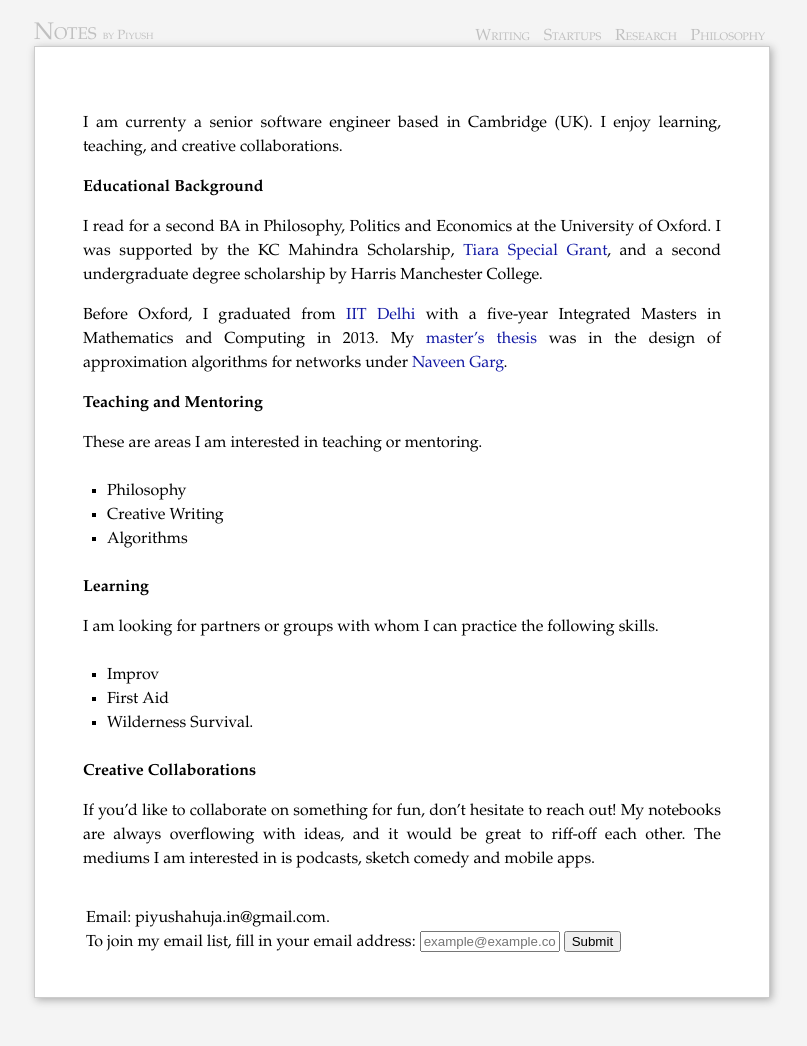
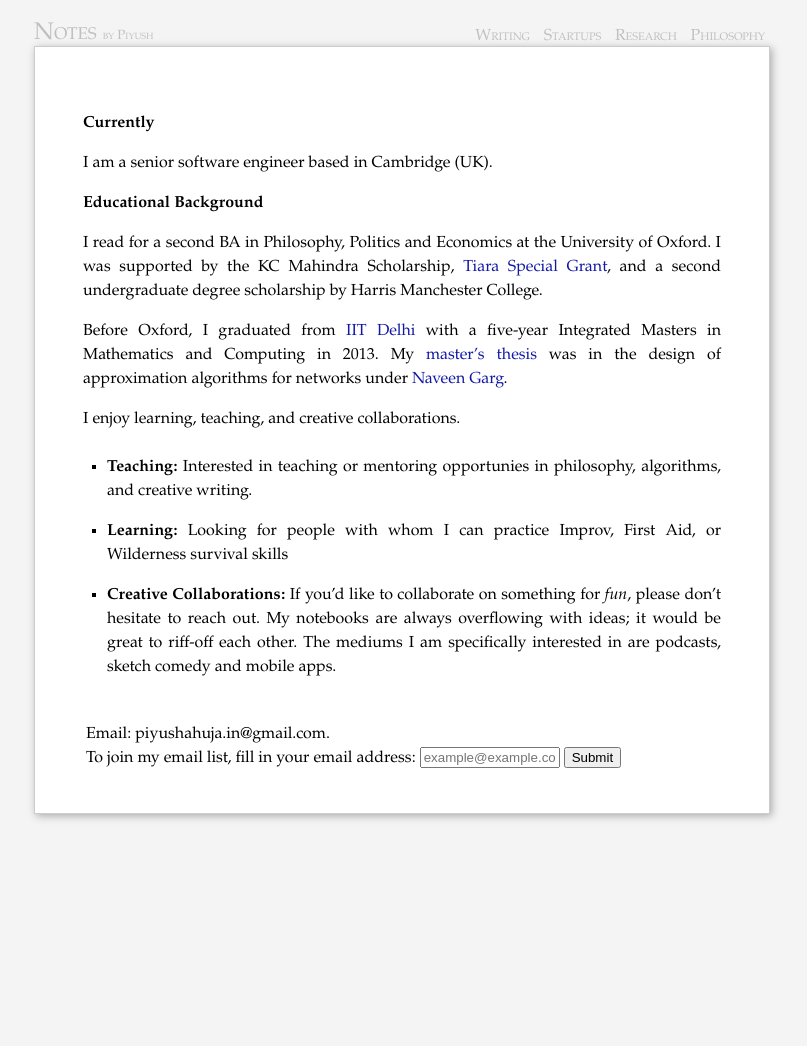
Before and after one commit to piyushahuja/piyushahuja.github.io, a Jekyll site: the page built from index.md, in a window 1280 px wide. Shown: the whole page, without its empty margins (238-1045 px from the left). Built offline with Jekyll 4.4.1, drawn with Linux system fonts in a browser that asks for light colours; after the commit the page ends 900 px from its top, so only the background shows below that.

```diff
--- a/index.md
+++ b/index.md
@@ -8,8 +8,9 @@ section: Home
 
 <!-- <img class='inset right' src='/1.jpg' title='Piyush Ahuja' width='130px' />
  -->
+**Currently**
 
-I am currenty a senior software engineer based in Cambridge (UK). I enjoy learning, teaching, and creative collaborations.
+I am a senior software engineer based in Cambridge (UK).
 
 <!-- My long-term project, [Platonia](https://play.google.com/store/apps/details?id=com.platonialabs.platonia), can now be downloaded on Google playstore. One of the best way to learn is to teach it to someone. Platonia allows you to organize one-on-one meetups with people near you for learning-and-teaching. -->
 **Educational Background**
@@ -22,24 +23,13 @@ Before Oxford, I graduated from [IIT Delhi](https://en.wikipedia.org/wiki/Indian
 <!-- The [work section](/work)  spells out my professional experience in greater detail.
  -->
 
-**Teaching and Mentoring**
+I enjoy learning, teaching, and creative collaborations.
 
-These are areas I am interested in teaching or mentoring.
+- **Teaching:**  Interested in teaching or mentoring opportunies in philosophy, algorithms, and creative writing.
 
-- Philosophy
-- Creative Writing
-- Algorithms
+- **Learning:** Looking for people with whom I can practice Improv, First Aid, or Wilderness survival skills
 
-**Learning**
-
-I am looking for partners or groups with whom I can practice the following skills.
-- Improv
-- First Aid
-- Wilderness Survival.
-
-**Creative Collaborations**
-
-If you'd like to collaborate on something for fun, don't hesitate to reach out! My notebooks are always overflowing with ideas, and it would be great to riff-off each other. The mediums I am interested in is podcasts, sketch comedy and mobile apps.
+- **Creative Collaborations:** If you'd like to collaborate on something for *fun*, please don't hesitate to reach out. My notebooks are always overflowing with ideas; it would be great to riff-off each other. The mediums I am specifically interested in are podcasts, sketch comedy and mobile apps.
 
 {% include email-subscribe.html %}
 
```
Also changed, not shown: _posts/journal/2019-10-26-math-academia.md (+3 -1 lines), _posts/journal/2019-12-29-against-desires.md (+2 -1 lines), _posts/journal/2020-09-05-teachers.md (+3 -1 lines), _posts/journal/2020-09-26-grail.md (+2 -1 lines).
